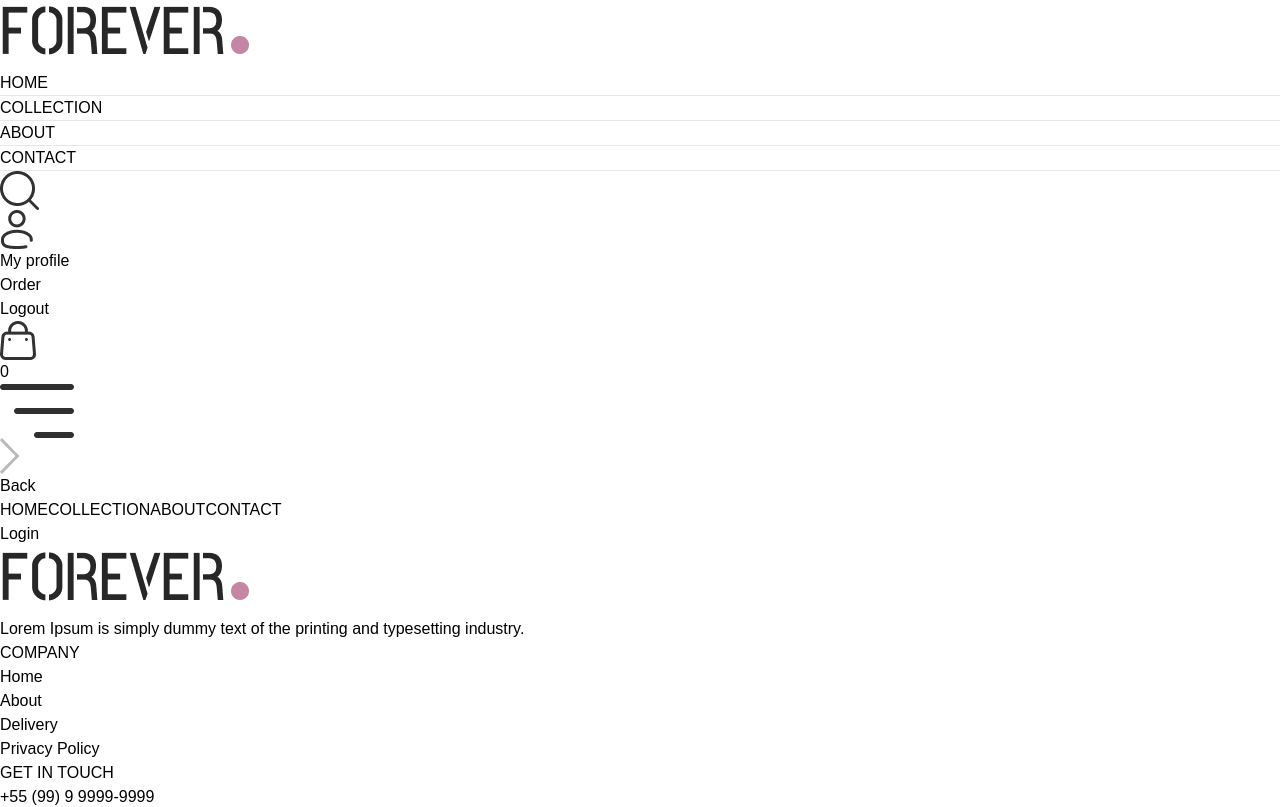
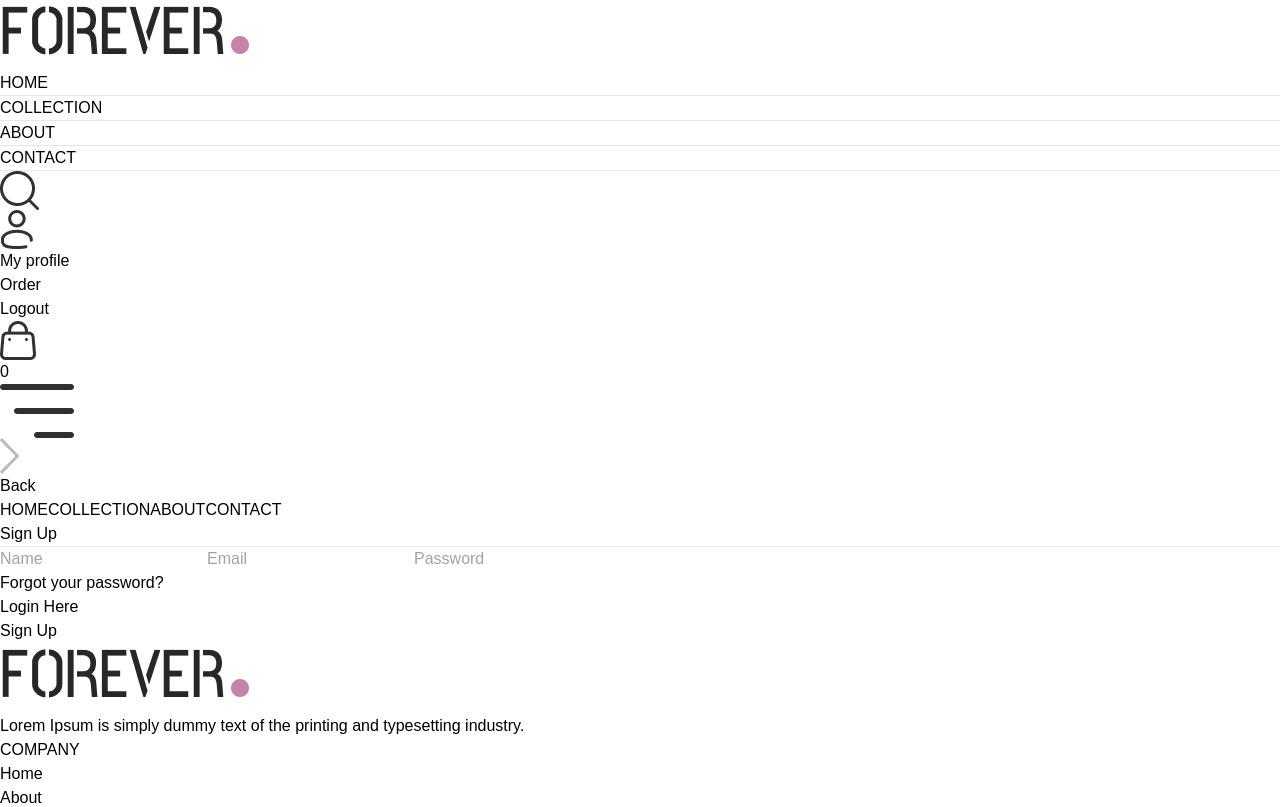
Before and after one commit to PauloGDev/Ecommerce, a React (Vite) app in the folder frontend/: page /login in a window 1280 px wide. Shown: the top 807 px of the page. Built offline with nearby package versions, Linux system fonts and the light colour scheme.

Commit message:
Login finalizado

```diff
--- a/frontend/src/pages/Login.jsx
+++ b/frontend/src/pages/Login.jsx
@@ -1,8 +1,32 @@
-import React from 'react'
+import React, { useState } from 'react'
 
 const Login = () => {
+
+  const[currentState, setCurrentState] = useState('Sign Up');
+
+  const onSubmitHandler = async (event) => {
+    event.preventDefault();
+  }
+
   return (
-    <div>Login</div>
+    <form onSubmit={onSubmitHandler} className='flex flex-col items-center w-[90%] sm:max-w-96 m-auto mt-14 gap-4 text-gray-800' action="">
+      <div className='inline-flex items-center gap-2 mb-2 mt-10'>
+        <p className='text-3xl'>{currentState}</p>
+        <hr className='border-none h-[1.5px] w-8 bg-gray-800'/>
+      </div>
+      {currentState === 'Login' ? '' : <input className='w-full px-3 py-2 border border-gray-800' placeholder='Name' type="text" required/>}
+      <input className='w-full px-3 py-2 border border-gray-800' placeholder='Email' type="email" required />
+      <input className='w-full px-3 py-2 border border-gray-800' placeholder='Password' type="password" required />
+      <div className='w-full flex justify-between text-sm mt-[-8px]'>
+        <p className='cursor-pointer'>Forgot your password?</p>
+        {
+          currentState === 'Login'
+          ? <p onClick={()=> setCurrentState('Sign Up')} className='cursor-pointer'>Create account</p>
+          : <p onClick={()=> setCurrentState('Login')} className='cursor-pointer'>Login Here</p>
+        }
+      </div>
+      <button className='bg-black text-white font-light px-8 py-2 mt-4'>{currentState === 'Login' ? 'Sign In' : 'Sign Up'}</button>
+    </form>
   )
 }
 
```
